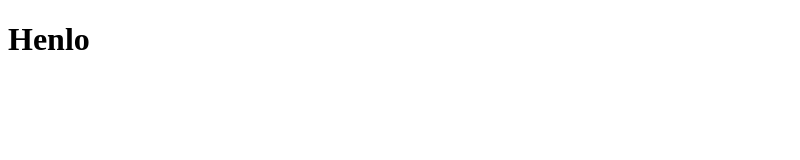
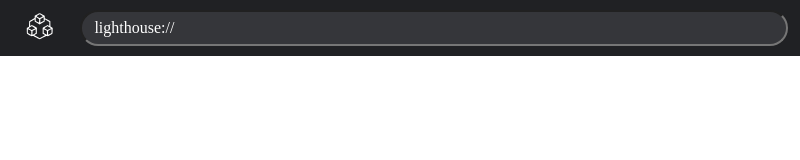
Before and after one commit to lighthouse-p2p/desktop, an Electron app: page app/index.html in a window 800 px wide. Drawn offline with Linux system fonts and the light colour scheme.

Commit message:
[Styles] Add titlebar and icons

```diff
--- /dev/null
+++ b/app/css/index.css
@@ -0,0 +1,19 @@
+@import url(./titlebar.css);
+
+body {
+  width: 100%;
+  height: 100%;
+
+  margin: 0;
+  padding: 0;
+}
+
+html {
+  margin: 0;
+  padding: 0;
+}
+
+* {
+  box-sizing: border-box;
+  font-family: "JetBrains Mono";
+}
--- /dev/null
+++ b/app/css/titlebar.css
@@ -0,0 +1,38 @@
+.titlebar {
+  height: 56px;
+  width: 100%;
+
+  display: flex;
+  align-items: center;
+
+  padding-left: 12px;
+  padding-right: 12px;
+
+  background-color: #202124;
+  color: white;
+}
+
+.titlebar .addressbar {
+  background-color: #35363a;
+
+  margin-left: 12px;
+  padding-left: 8.7em;
+  padding-right: 16px;
+
+  font-size: 16px;
+
+  height: 36px;
+  width: 100%;
+
+  appearance: none;
+  outline: none;
+  text-decoration: none;
+  color: white;
+
+  border-radius: 24px;
+}
+
+.titlebar .protocol-hint {
+  position: absolute;
+  left: 5.9em;
+}
--- a/app/index.html
+++ b/app/index.html
@@ -4,8 +4,13 @@
     <meta charset="UTF-8" />
     <meta name="viewport" content="width=device-width, initial-scale=1.0" />
     <title>Lighthouse Desktop</title>
+    <link rel="stylesheet" href="./css/index.css" />
   </head>
   <body>
-    <h1>Henlo</h1>
+    <div class="titlebar">
+      <img src="./static/icon.svg" width="56px" />
+      <input type="text" class="addressbar" />
+      <p class="protocol-hint">lighthouse://</p>
+    </div>
   </body>
 </html>
--- a/electron.js
+++ b/electron.js
@@ -10,7 +10,7 @@ function createWindow() {
     show: false,
   });
 
-  win.menuBarVisible = false;
+  // win.menuBarVisible = false;
   win.loadFile("app/index.html");
 
   win.show();
```
Also changed, not shown: app/static/icon.svg (added).
